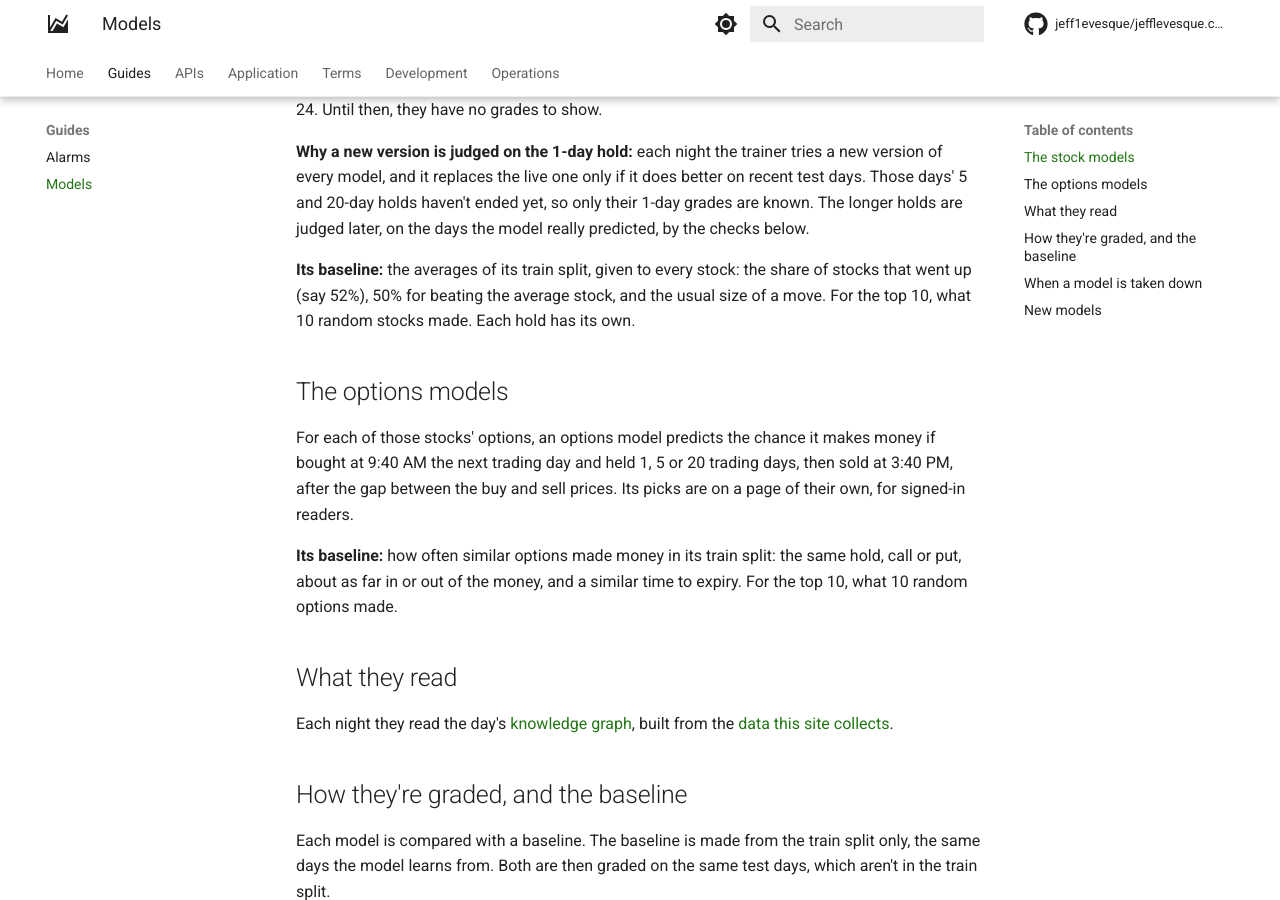
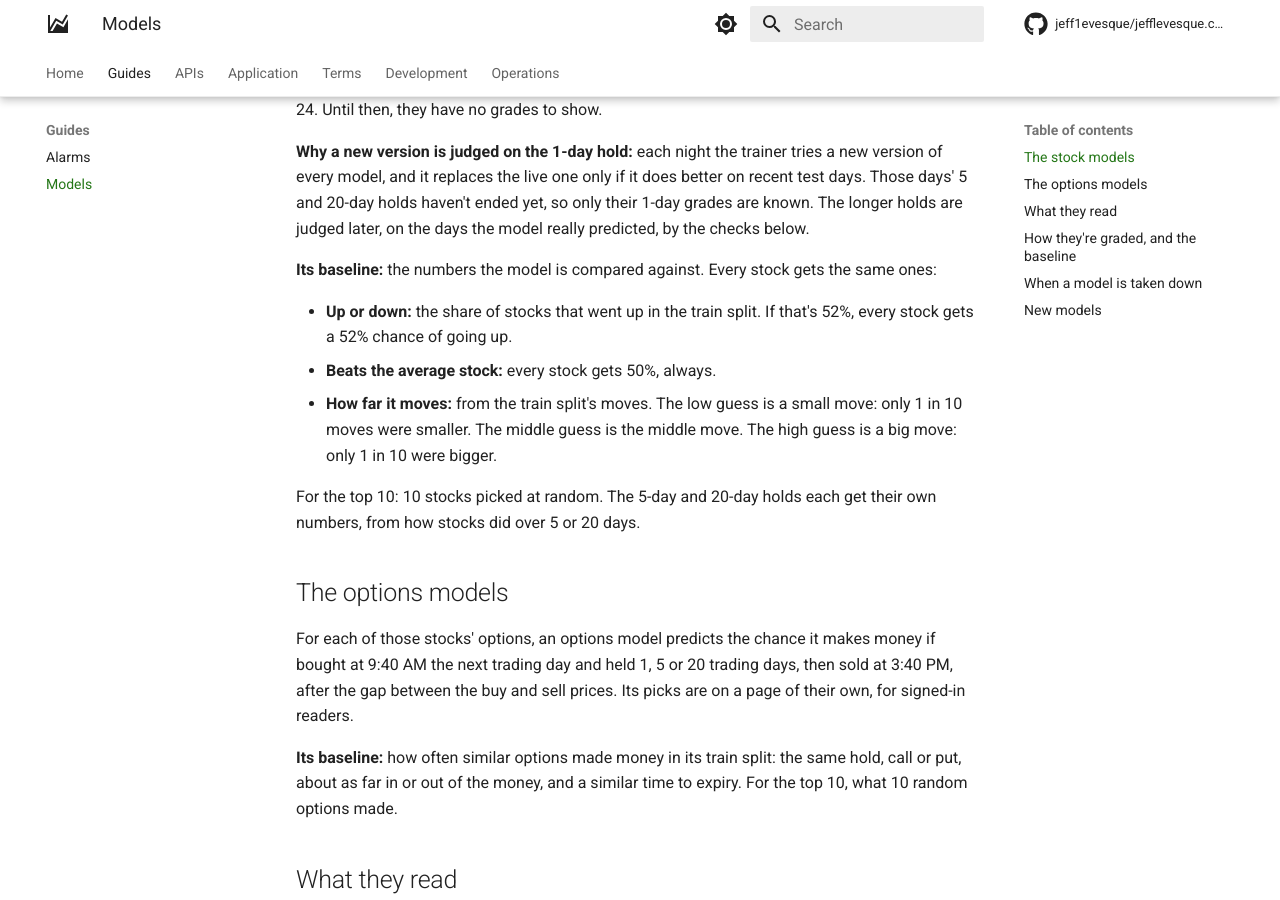
Before and after one commit to jeff1evesque/jefflevesque.com, an MkDocs documentation site: the page built from documentation/guide/models.md, in a window 1280 px wide and 900 px high, scrolled down 1112 px. Built offline with MkDocs 1.6.1 and Material for MkDocs 9.7.7, drawn with Linux system fonts in a browser that asks for light colours; comment, search, counter and statistics services are not loaded.

Commit message:
#308: models.md, the stock baseline in plain words, the holds table full width

```diff
--- a/documentation/guide/models.md
+++ b/documentation/guide/models.md
@@ -21,11 +21,15 @@
 **Its holds:** each starts at 9:40 AM on the next trading day, and is graded on its own,
 against its own baseline.
 
+<div class="full-width" markdown>
+
 | Hold | Ends | Graded |
 |---|---|---|
 | 1 day | 3:40 PM the same day | the next trading day |
 | 5 days | 3:40 PM 5 trading days later | 6 trading days after the prediction |
 | 20 days | 3:40 PM 20 trading days later | 21 trading days after the prediction |
+
+</div>
 
 The 1-day hold is the prediction the stock models have always made. The 5 and 20-day
 holds run over the same days as the options models' holds.
@@ -45,9 +49,18 @@
 are known. The longer holds are judged later, on the days the model really predicted, by
 the checks below.
 
-**Its baseline:** the averages of its train split, given to every stock: the share of
-stocks that went up (say 52%), 50% for beating the average stock, and the usual size of a
-move. For the top 10, what 10 random stocks made. Each hold has its own.
+**Its baseline:** the numbers the model is compared against. Every stock gets the same
+ones:
+
+- **Up or down:** the share of stocks that went up in the train split. If that's 52%,
+  every stock gets a 52% chance of going up.
+- **Beats the average stock:** every stock gets 50%, always.
+- **How far it moves:** from the train split's moves. The low guess is a small move: only
+  1 in 10 moves were smaller. The middle guess is the middle move. The high guess is a big
+  move: only 1 in 10 were bigger.
+
+For the top 10: 10 stocks picked at random. The 5-day and 20-day holds each get their own
+numbers, from how stocks did over 5 or 20 days.
 
 ## The options models
 
```
